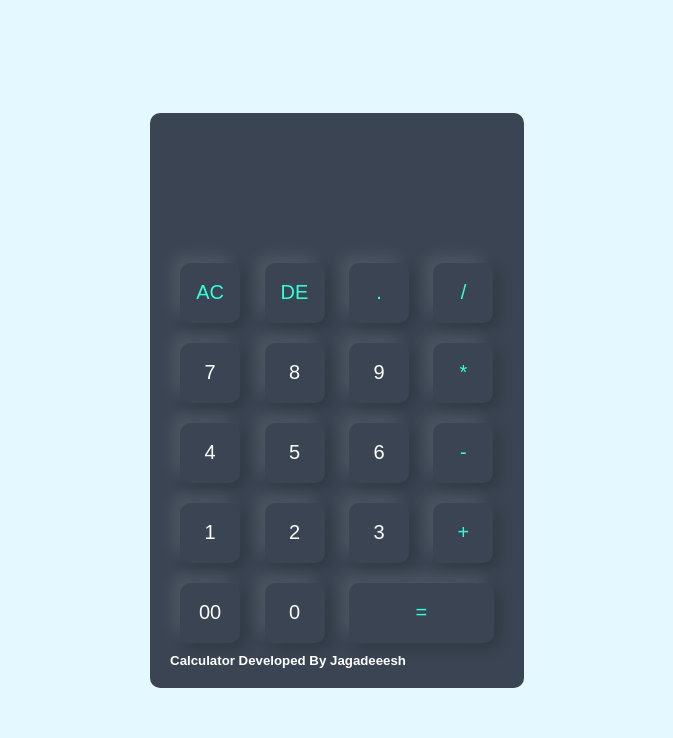
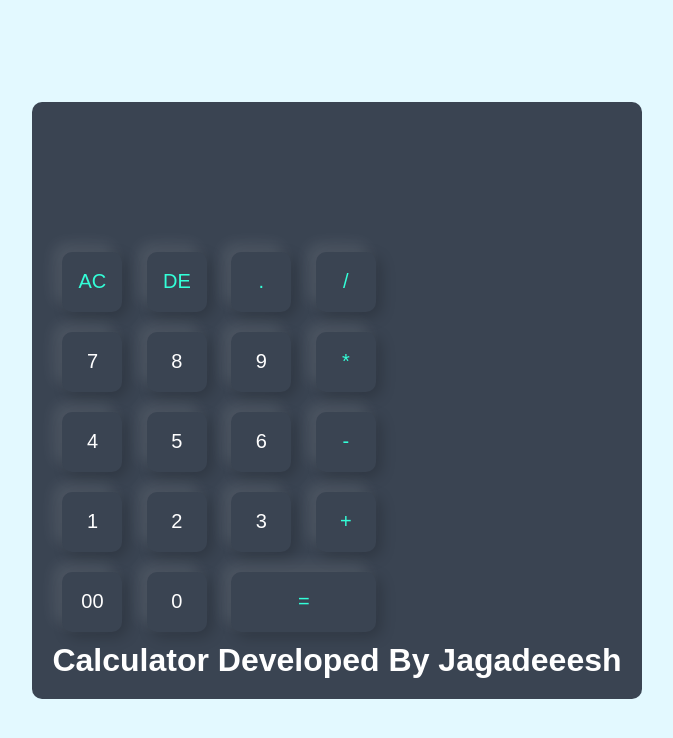
Before and after one commit to Alagani/Calculator-Project, a plain HTML site: page index.html in a window 1280 px wide. Shown: the whole page, without its empty margins (303-976 px from the left). Drawn offline with Linux system fonts and the light colour scheme.

Commit message:
Update index.html

```diff
--- a/index.html
+++ b/index.html
@@ -44,7 +44,7 @@
 
       </div>
     </form>
-    <h5 style="color: white;"> Calculator Developed By Jagadeeesh</h5>
+    <h1 style="color: white;"> Calculator Developed By Jagadeeesh</h1>
   </div>
 </div>
 
```
